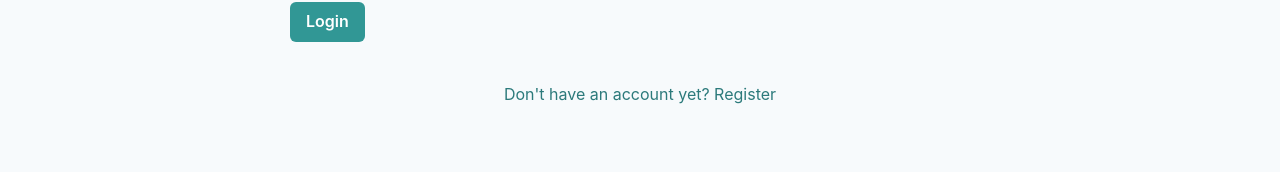
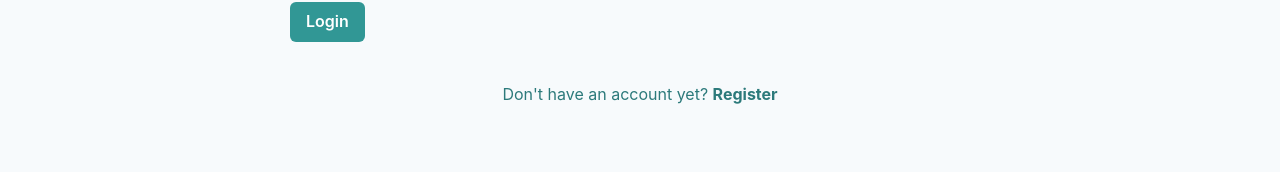
Before and after one commit to AlbertVilaCalvo/FullStack-Node-React-Recipe-REST, a React (Create React App) app in the folder web/: page /login in a window 1280 px wide. Shown: the part 387-559 px from the top of the page. Built offline with nearby package versions, Linux system fonts and the light colour scheme.

Commit message:
[web] Make text 'Log in' and 'Register' bold

```diff
--- a/web/src/App.css
+++ b/web/src/App.css
@@ -81,6 +81,10 @@ h1 {
   color: var(--chakra-colors-red-500);
 }
 
+.bold {
+  font-weight: bold;
+}
+
 .progress-container {
   display: flex;
   justify-content: center;
--- a/web/src/ui/pages/auth/LoginPage.tsx
+++ b/web/src/ui/pages/auth/LoginPage.tsx
@@ -77,7 +77,7 @@ export function LoginPage() {
         </Form>
 
         <StyledLink to="/register" className="center" marginTop={10}>
-          Don't have an account yet? Register
+          Don't have an account yet? <span className="bold">Register</span>
         </StyledLink>
       </div>
     </div>
--- a/web/src/ui/pages/auth/RegisterPage.tsx
+++ b/web/src/ui/pages/auth/RegisterPage.tsx
@@ -87,7 +87,7 @@ export function RegisterPage() {
         </Form>
 
         <StyledLink to="/login" className="center" marginTop={10}>
-          Already have an account? Log In
+          Already have an account? <span className="bold">Log in</span>
         </StyledLink>
       </div>
     </div>
```
